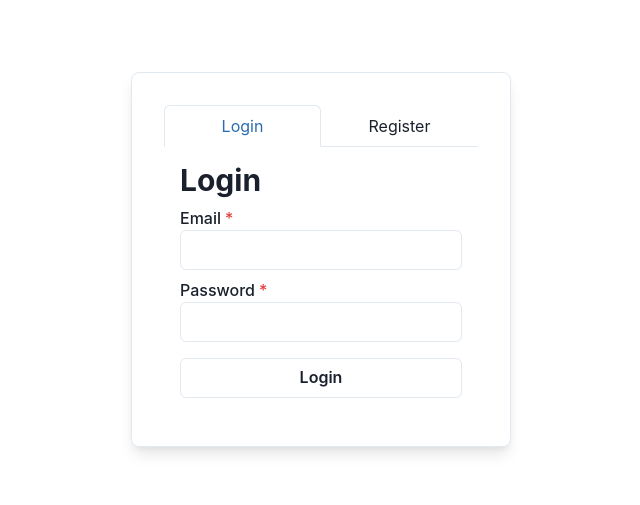
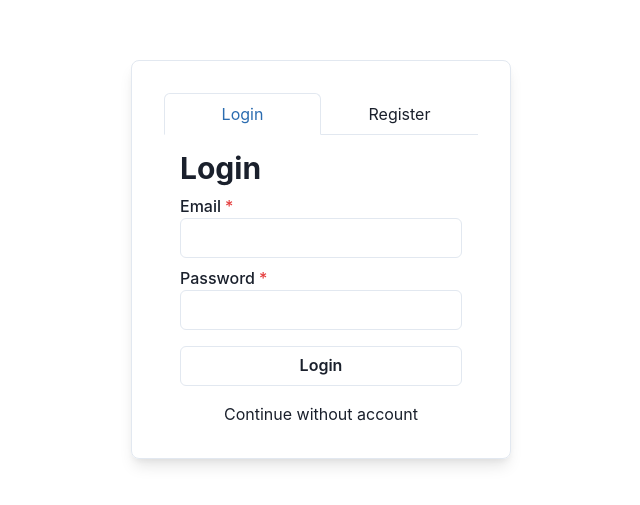
Before and after one commit to Project-Fritata/fritata-frontend, a React (Vite) app: page /fritata-frontend/auth in a window 1280 px wide. Shown: the part 141-646 px from the top of the page, without its empty margins (319-959 px from the left). Built offline with nearby package versions, Linux system fonts and the light colour scheme.

Commit message:
Continue without account link on auth screen

```diff
--- a/src/pages/Auth.tsx
+++ b/src/pages/Auth.tsx
@@ -3,12 +3,16 @@ import RegisterForm from "@/components/RegisterForm";
 import {
     Box,
     Center,
+    Spacer,
     Tab,
     TabList,
     TabPanel,
     TabPanels,
     Tabs,
+    Text,
 } from "@chakra-ui/react";
+import { Link as ReactRouterLink } from "react-router-dom";
+import { Link as ChakraLink } from "@chakra-ui/react";
 
 const Auth = () => {
     return (
@@ -34,6 +38,14 @@ const Auth = () => {
                         </TabPanel>
                     </TabPanels>
                 </Tabs>
+                <Center>
+                    <ChakraLink
+                        as={ReactRouterLink}
+                        to={`/fritata-frontend/`}
+                    >
+                        Continue without account
+                    </ChakraLink>
+                </Center>
             </Box>
         </Center>
     );
```
